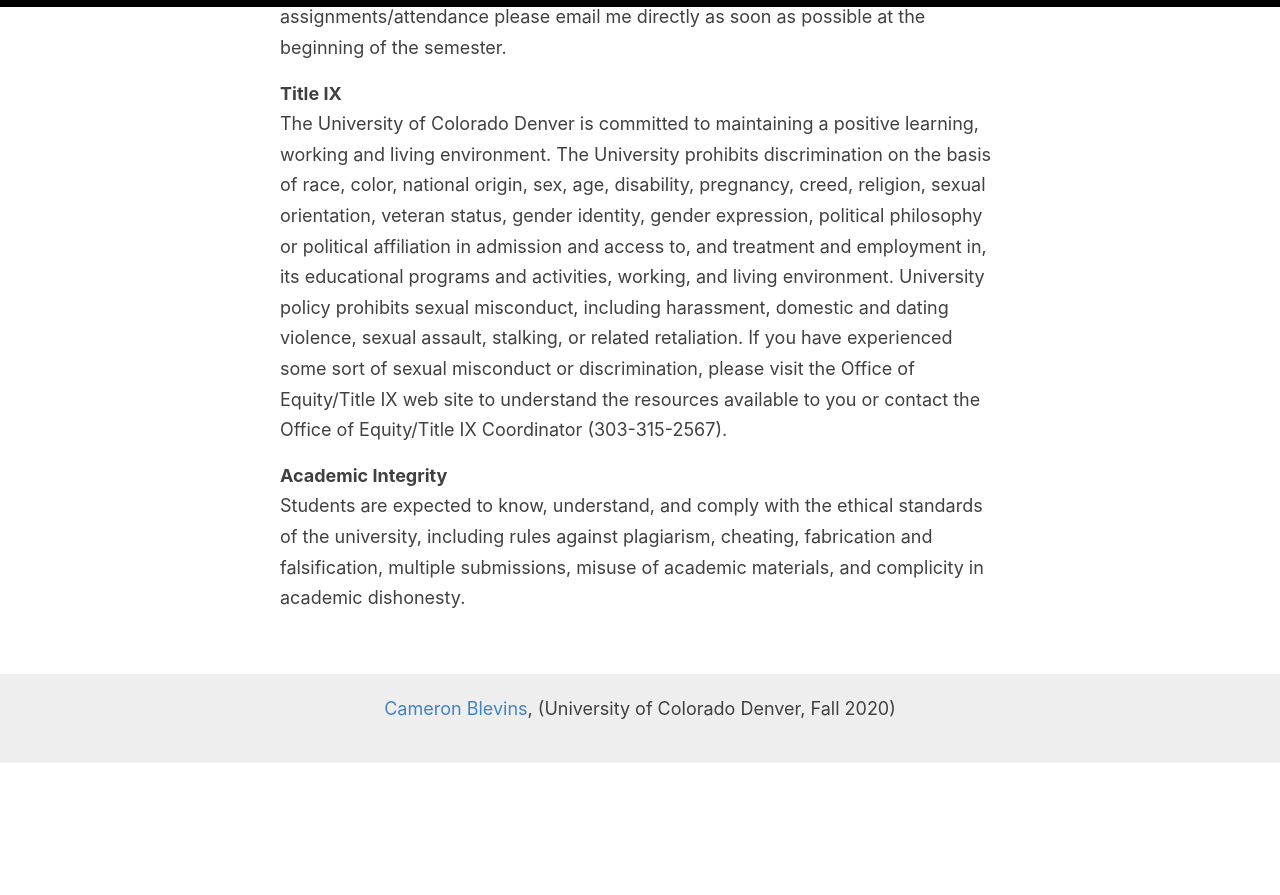
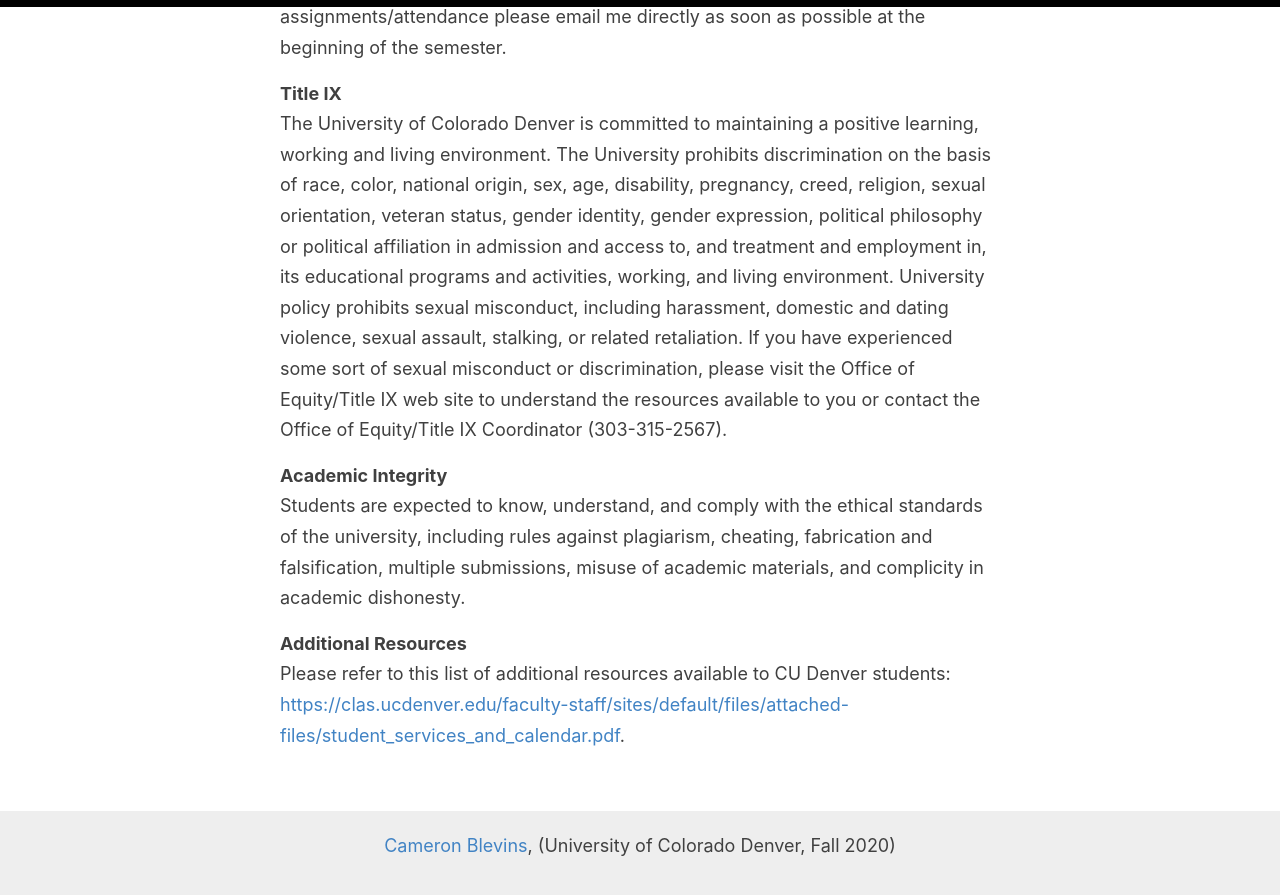
Before and after one commit to cblevins/f20-us-since-1876, a Jekyll site: the page built from _pages/policies.md, in a window 1280 px wide and 900 px high, scrolled down 2886 px. Shown: the top 895 px of the window. Built offline with Jekyll 4.4.1, drawn with Linux system fonts in a browser that asks for light colours; before the commit the page ends 3649 px from its top, so only the background shows below that.

Commit message:
student resources

```diff
--- a/_pages/policies.md
+++ b/_pages/policies.md
@@ -44,3 +44,6 @@ working, and living environment. University policy prohibits sexual misconduct,
 
 **Academic Integrity**<br>
 Students are expected to know, understand, and comply with the ethical standards of the university, including rules against plagiarism, cheating, fabrication and falsification, multiple submissions, misuse of academic materials, and complicity in academic dishonesty.
+
+**Additional Resources**<br>
+Please refer to this list of additional resources available to CU Denver students: <https://clas.ucdenver.edu/faculty-staff/sites/default/files/attached-files/student_services_and_calendar.pdf>.
```
Also changed, not shown: images/reverie.png (deleted), images/search.png (deleted).
